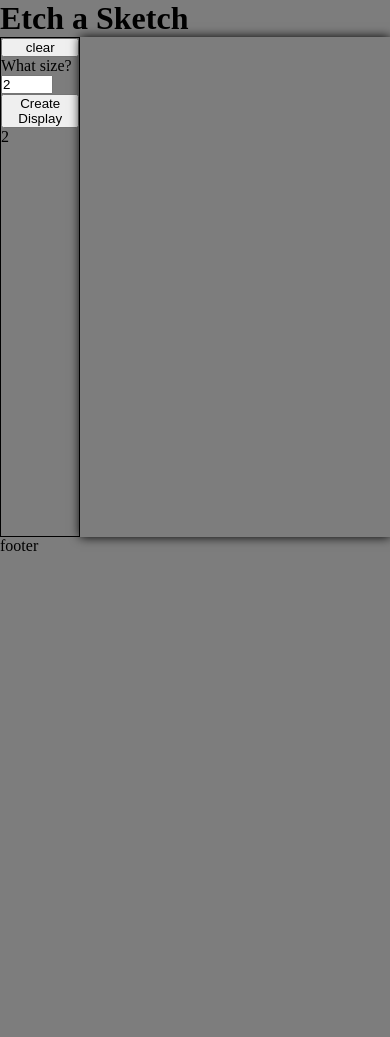
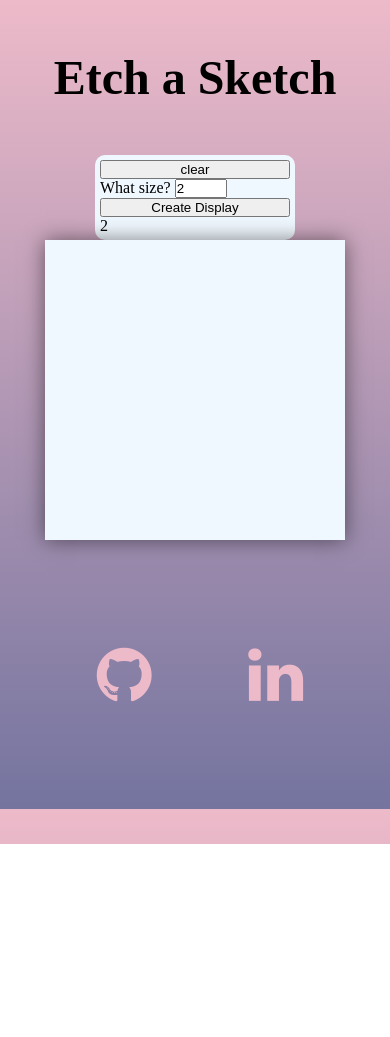
Before and after one commit to taztheprogrammer/Etch-a-Sketch, a plain HTML site: page index.html in a window 390 px wide. After the commit the page ends 844 px from the top, so only its background shows below. Drawn offline with Linux system fonts and the light colour scheme.

Commit message:
Implemented media queries for grid size
Grid now reponsive. Changed background color

```diff
--- a/index.html
+++ b/index.html
@@ -5,13 +5,14 @@
     <meta name="viewport" content="width=device-width, initial-scale=1.0">
     <title>Etch a Sketch</title>
     <link rel="stylesheet" href="styles.css">
+    <link rel="stylesheet" href="https://cdnjs.cloudflare.com/ajax/libs/font-awesome/4.7.0/css/font-awesome.min.css">
 </head>
 <body>
     <header>
     <h1>Etch a Sketch</h1>
     </header>
     <main>
-        <div id="control">
+        <div id="control-panel">
             <button id="clear">clear</button>
             <label>What size?
                 <input id="gridVal" type="number" min="1" max="16" value="2">
@@ -22,7 +23,12 @@
         <div id="canvas">
         </div>
     </main>
-    <footer>footer</footer>
+    <footer>
+        <div class="social-icons">
+            <a href="https://github.com/taztheprogrammer" target="_blank"><i class="fa fa-github"></i></a>
+           <a href="https://www.linkedin.com/in/tasnim-jilal-8b6066273" target="_blank"><i class="fa fa-linkedin"></i></a>
+        </div>
+    </footer>
 
     <script src="script.js"></script>
 </body>
--- a/styles.css
+++ b/styles.css
@@ -4,25 +4,31 @@
     box-sizing: border-box;
     --primary-gray: rgb(125, 125, 125);
     --button-gray: rgb(194, 178, 178);
-    --canvas: 500px;
 }
-
+header {
+    text-align: center;
+    margin: 50px auto;
+    font-size: 1.5em;
+}
 body {
-    background-color: var(--primary-gray);
+    background: linear-gradient(rgb(237, 186, 201), rgb(116, 116, 159));
 }
 
 main {
     display: flex;
+    flex-wrap: wrap;
     justify-content: space-evenly;
 }
 
 #canvas {
+    background-color: aliceblue;
+    --canvas: 500px;
     --gridx: 2;
     height: var(--canvas);
     width: var(--canvas);
     display: flex;
-    box-shadow: 0px 0px 10px 0px rgb(0, 0, 0);
     flex-wrap: wrap;
+    box-shadow: 0px 0px 20px rgba(0, 0, 0, .5);
 }
 
 .pixel {
@@ -31,8 +37,77 @@ main {
     cursor: pointer;
 }
 
-#control {
+#control-panel {
+    background-color: aliceblue;
     display: flex;
     flex-direction: column;
-    border: 1px solid black;
+    width: 200px;
+    padding: 5px;
+    border-radius: 10px;
 }
+
+footer {
+    height: 20vh;
+}
+.social-icons {
+    margin: auto;
+    width: 400px;
+    margin-top: 100px;
+    display: flex;
+    justify-content: space-evenly;
+    align-items: center;
+}
+.social-icons a{
+    font-size: 4rem;
+    color: rgb(237, 186, 201);
+}
+
+
+@media only screen and (max-width: 500px) {
+
+    #canvas {
+        --canvas: 400px;
+        --gridx: 2;
+        height: var(--canvas);
+        width: var(--canvas);
+        display: flex;
+        flex-wrap: wrap;
+    }
+    .pixel {
+        width: calc(var(--canvas)/var(--gridx));
+        height: calc(var(--canvas)/var(--gridx));
+        cursor: pointer;
+    }
+}
+@media only screen and (max-width: 400px) {
+
+    #canvas {
+        --canvas: 300px;
+        --gridx: 2;
+        height: var(--canvas);
+        width: var(--canvas);
+        display: flex;
+        flex-wrap: wrap;
+    }
+    .pixel {
+        width: calc(var(--canvas)/var(--gridx));
+        height: calc(var(--canvas)/var(--gridx));
+        cursor: pointer;
+    }
+}
+@media only screen and (max-width: 300px) {
+
+    #canvas {
+        --canvas: 200px;
+        --gridx: 2;
+        height: var(--canvas);
+        width: var(--canvas);
+        display: flex;
+        flex-wrap: wrap;
+    }
+    .pixel {
+        width: calc(var(--canvas)/var(--gridx));
+        height: calc(var(--canvas)/var(--gridx));
+        cursor: pointer;
+    }
+}
```
